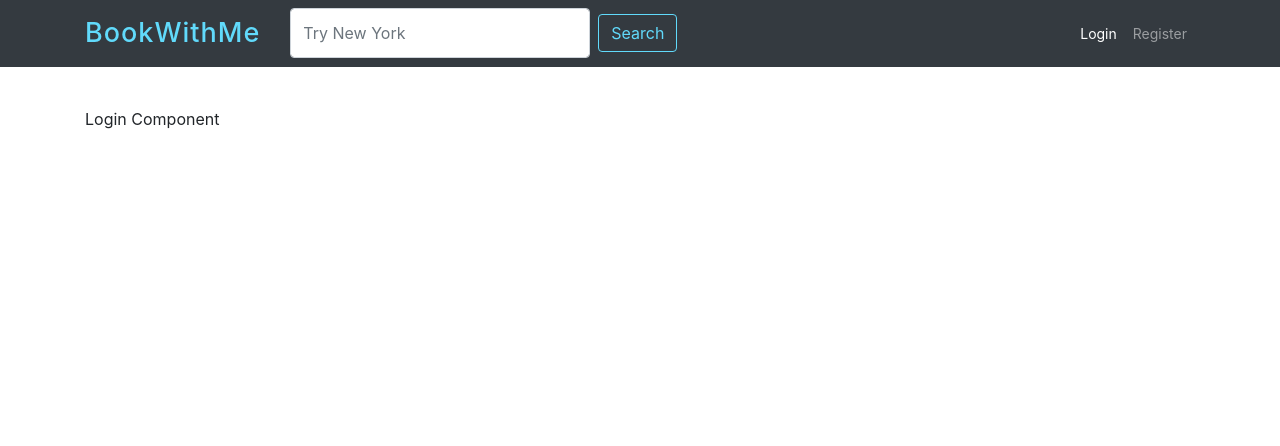
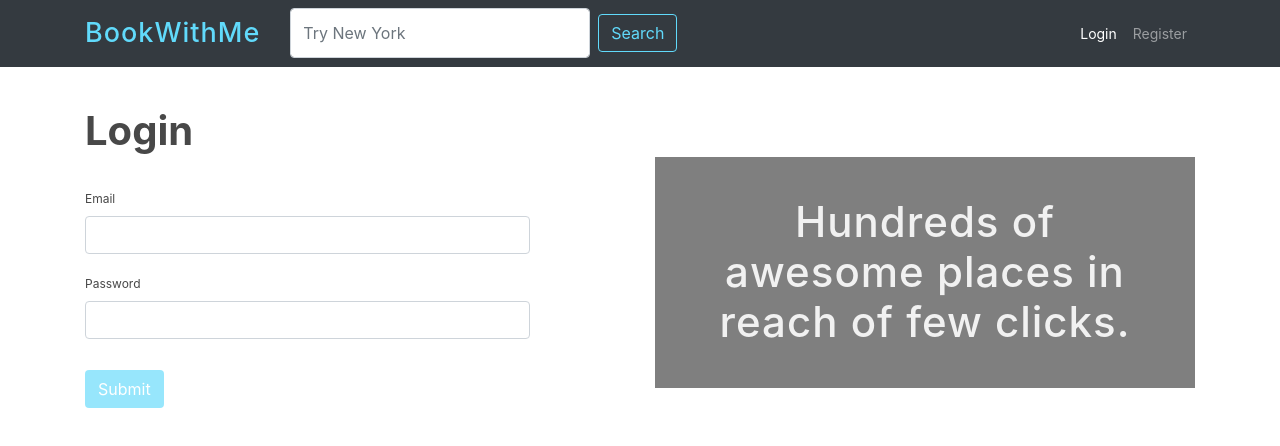
Before and after one commit to jeromeski/booking, a React (Create React App) app: page /login in a window 1280 px wide. Shown: the top 446 px of the page. Built offline with nearby package versions, Linux system fonts and the light colour scheme; what react-google-maps would draw is missing.

Commit message:
Login component and login redux form

```diff
--- a/src/components/login/Login.js
+++ b/src/components/login/Login.js
@@ -1,8 +1,33 @@
 import React, { Component } from 'react';
+import LoginForm from './LoginForm';
 
 class Login extends Component {
+  handleLoginUser(userData) {
+    console.log(userData);
+  }
+
   render() {
-    return <div>Login Component</div>;
+    return (
+      <section id='login'>
+        <div className='bwm-form'>
+          <div className='row'>
+            <div className='col-md-5'>
+              <h1>Login</h1>
+              <LoginForm submitCb={this.handleLoginUser}/>
+            </div>
+            <div className='col-md-6 ml-auto'>
+              <div className='image-container'>
+                <h2 className='catchphrase'>
+                  Hundreds of awesome places in
+                  reach of few clicks.
+                </h2>
+                <img src='' alt='' />
+              </div>
+            </div>
+          </div>
+        </div>
+      </section>
+    );
   }
 }
 
--- /dev/null
+++ b/src/components/login/LoginForm.js
@@ -0,0 +1,64 @@
+import React from 'react';
+import { Field, reduxForm } from 'redux-form';
+import { BwmInput } from '../shared/form/BwmInput';
+// import BwmResError from '../shared/form/BwmResError';
+
+const LoginForm = (props) => {
+	const {
+		handleSubmit,
+		pristine,
+		submitting,
+		submitCb
+		// valid,
+		// errors
+	} = props;
+	return (
+		<form onSubmit={handleSubmit(submitCb)}>
+			<Field
+				name='email'
+				type='email'
+				className='form-control'
+				component={BwmInput}
+				label='Email'
+			/>
+			<Field
+				name='password'
+				type='password'
+				className='form-control'
+				component={BwmInput}
+				label='Password'
+			/>
+			<button
+				className='btn btn-bwm btn-form'
+				type='submit'
+				disabled={
+					// !valid ||
+					pristine || submitting
+				}>
+				Submit
+			</button>
+			{/* <BwmResError errors={errors}*/}
+		</form>
+	);
+};
+
+/*
+const validate = (values) => {
+	const errors = {};
+
+	if (!values.email) {
+		errors.email = 'Please enter email!';
+	}
+
+	if (!values.password) {
+		errors.email = 'Please enter your password';
+	}
+
+	return errors;
+};
+
+*/
+
+export default reduxForm({
+	form: 'loginForm'
+})(LoginForm);
```
Also changed, not shown: 1 other file (tests, documents, lock files or other folders).
